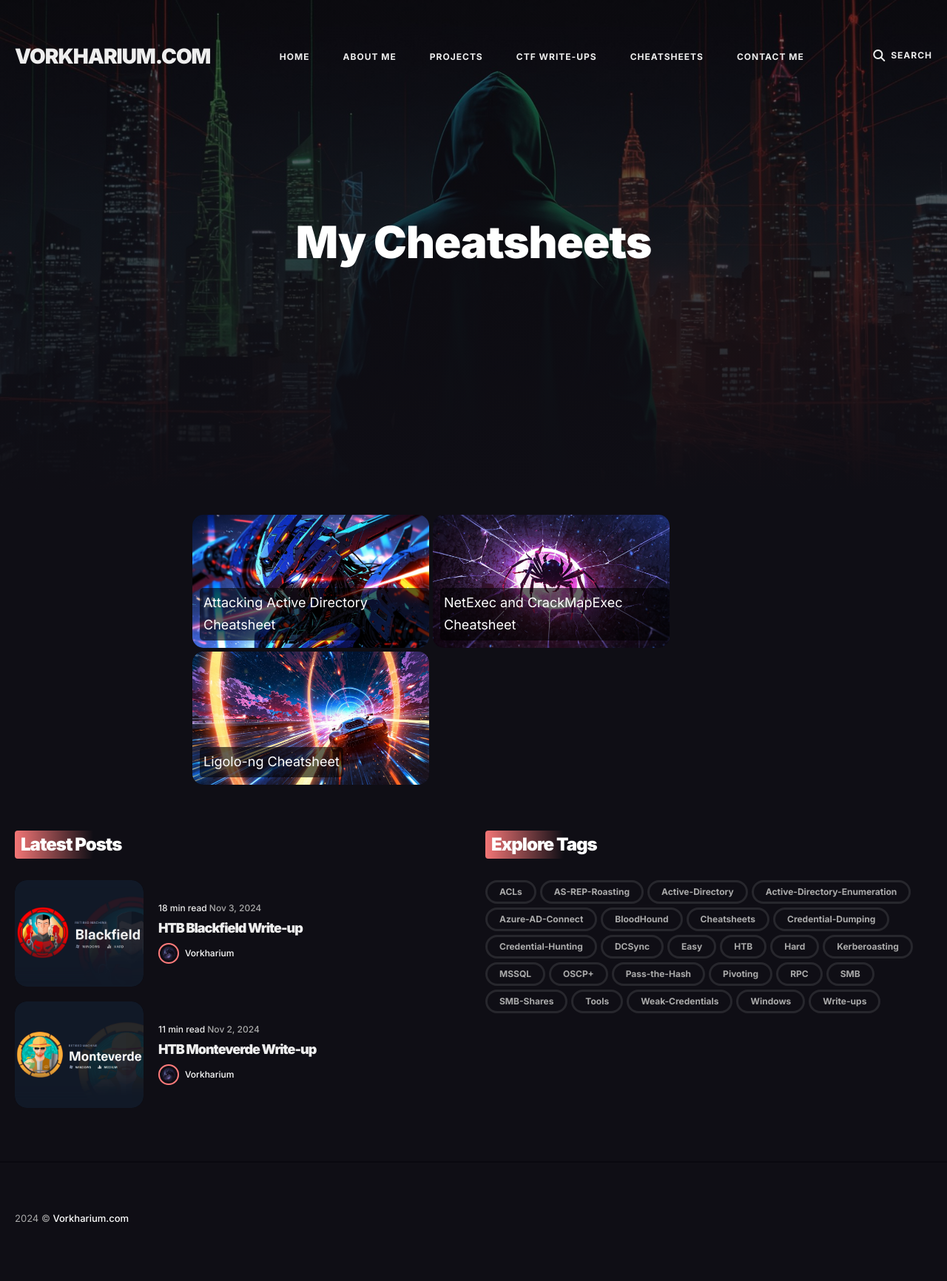
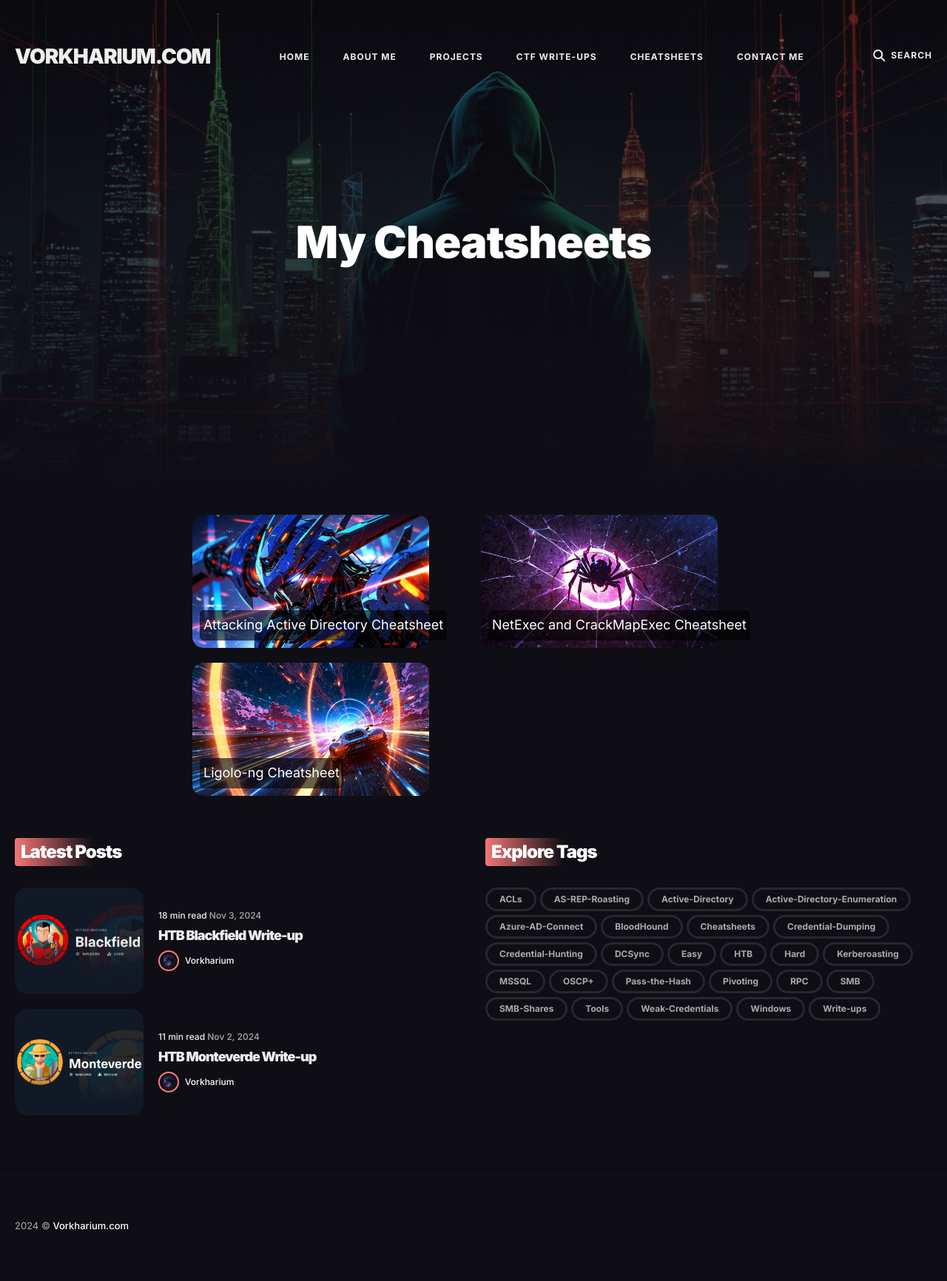
Before and after one commit to Vorkharium/vorkharium.github.io, a Jekyll site: the page built from _pages/cheatsheets.md, in a window 1280 px wide. Shown: the whole page at 74% size. Built offline with Jekyll 4.4.1, drawn with Linux system fonts in a browser that asks for light colours.

Commit message:
Update cheatsheets.md

```diff
--- a/_pages/cheatsheets.md
+++ b/_pages/cheatsheets.md
@@ -4,29 +4,32 @@ title: My Cheatsheets
 permalink: /cheatsheets/
 image: '/images/01.jpg'
 ---
-<div style="position: relative; display: inline-block; margin-bottom: 5px;">
-    <a href="/Attacking-Active-Directory-Cheatsheet">
-        <img src="/images/10000.jpg" alt="Attacking Active Directory Cheatsheet" style="width: 320px; height: auto; border-radius: 15px;">
-        <div style="position: absolute; bottom: 10px; left: 10px; color: white; background-color: rgba(0, 0, 0, 0.6); padding: 5px; border-radius: 5px;">
-            Attacking Active Directory Cheatsheet
-        </div>
-    </a>
+
+<div style="display: grid; grid-template-columns: repeat(auto-fit, minmax(320px, 1fr)); gap: 20px; justify-content: center;">
+    <div style="position: relative;">
+        <a href="/Attacking-Active-Directory-Cheatsheet">
+            <img src="/images/10000.jpg" alt="Attacking Active Directory Cheatsheet" style="width: 320px; height: auto; border-radius: 15px;">
+            <div style="position: absolute; bottom: 10px; left: 10px; color: white; background-color: rgba(0, 0, 0, 0.6); padding: 5px; border-radius: 5px;">
+                Attacking Active Directory Cheatsheet
+            </div>
+        </a>
+    </div>
+
+    <div style="position: relative;">
+        <a href="/NetExec-and-CrackMapExec-Cheatsheet">
+            <img src="/images/20.jpg" alt="NetExec and CrackMapExec Cheatsheet" style="width: 320px; height: auto; border-radius: 15px;">
+            <div style="position: absolute; bottom: 10px; left: 10px; color: white; background-color: rgba(0, 0, 0, 0.6); padding: 5px; border-radius: 5px;">
+                NetExec and CrackMapExec Cheatsheet
+            </div>
+        </a>
+    </div>
+
+    <div style="position: relative;">
+        <a href="/Ligolo-ng-Cheatsheet">
+            <img src="/images/21.jpg" alt="Ligolo-ng Cheatsheet" style="width: 320px; height: auto; border-radius: 15px;">
+            <div style="position: absolute; bottom: 10px; left: 10px; color: white; background-color: rgba(0, 0, 0, 0.6); padding: 5px; border-radius: 5px;">
+                Ligolo-ng Cheatsheet
+            </div>
+        </a>
+    </div>
 </div>
-
-<div style="position: relative; display: inline-block; margin-bottom: 5px; margin-right: 5px;">
-    <a href="/NetExec-and-CrackMapExec-Cheatsheet">
-        <img src="/images/20.jpg" alt="NetExec and CrackMapExec Cheatsheet" style="width: 320px; height: auto; border-radius: 15px;">
-        <div style="position: absolute; bottom: 10px; left: 10px; color: white; background-color: rgba(0, 0, 0, 0.6); padding: 5px; border-radius: 5px;">
-            NetExec and CrackMapExec Cheatsheet
-        </div>
-    </a>
-</div>
-
-<div style="position: relative; display: inline-block; margin-bottom: 5px;">
-    <a href="/Ligolo-ng-Cheatsheet">
-        <img src="/images/21.jpg" alt="Ligolo-ng Cheatsheet" style="width: 320px; height: auto; border-radius: 15px;">
-        <div style="position: absolute; bottom: 10px; left: 10px; color: white; background-color: rgba(0, 0, 0, 0.6); padding: 5px; border-radius: 5px;">
-            Ligolo-ng Cheatsheet
-        </div>
-    </a>
-</div>
```
